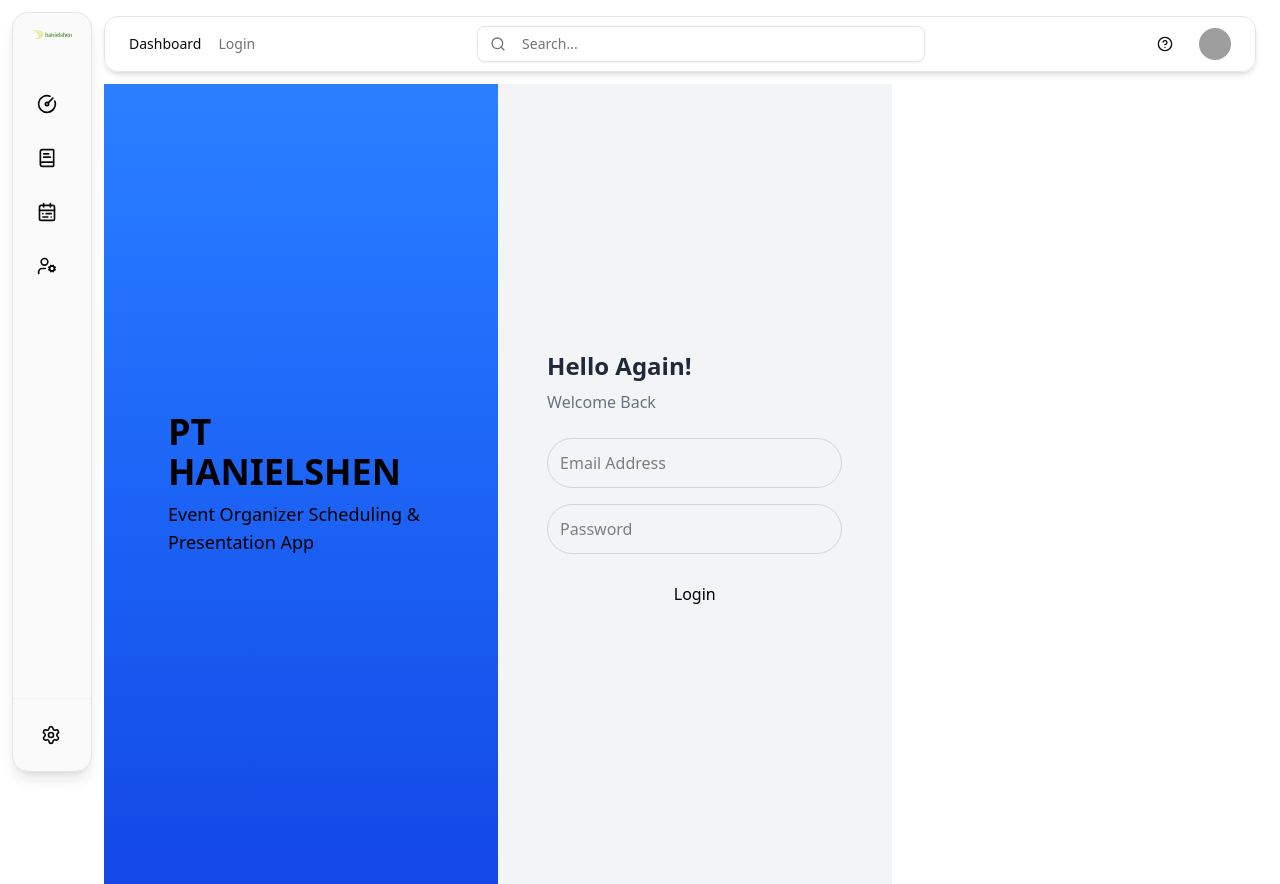
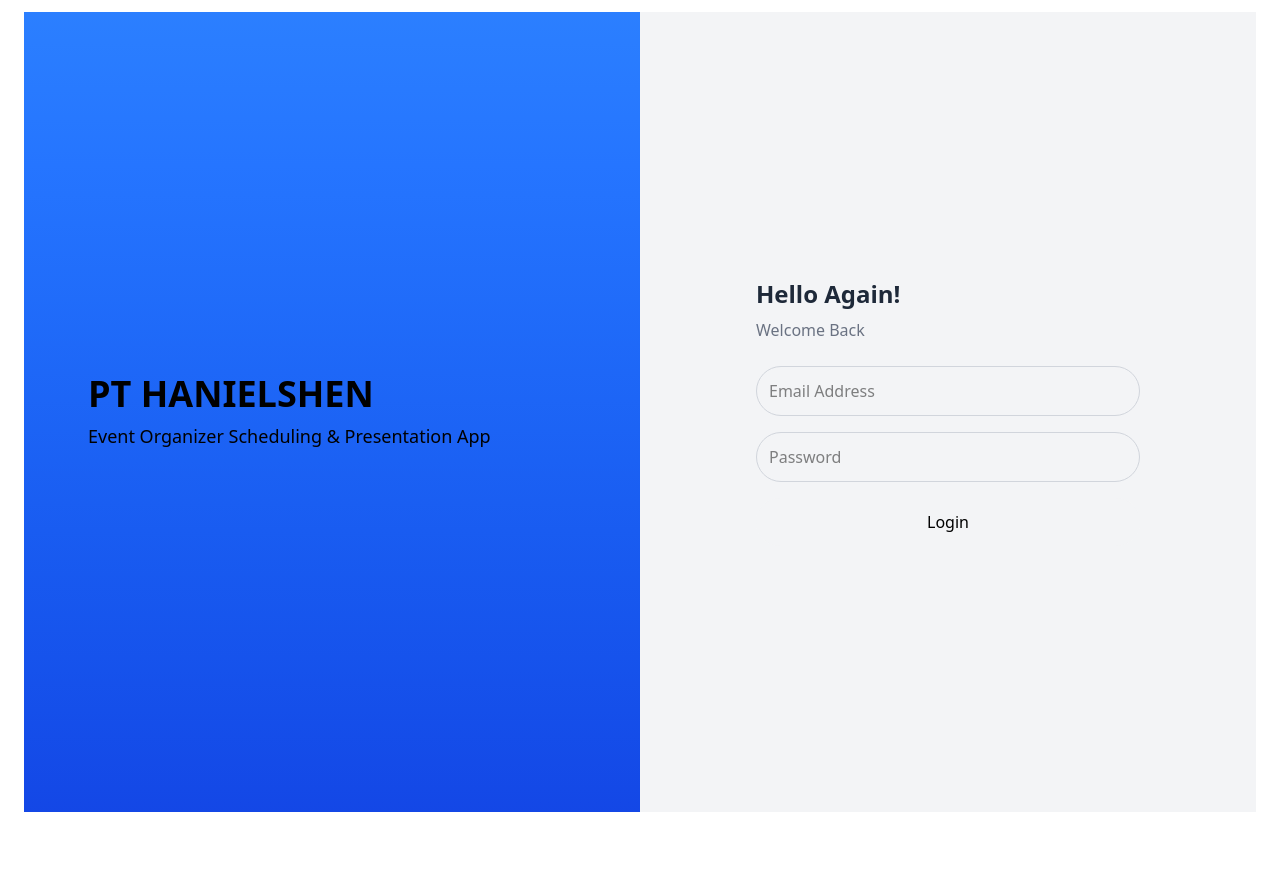
Before and after one commit to amrptraaa/PT-Hanielshen_Internship, a Next.js app in the folder frontend/: page /login in a window 1280 px wide. After the commit the page ends 812 px from the top, so only its background shows below. Built offline with nearby package versions, Linux system fonts and the light colour scheme; grey boxes are pictures that could not be loaded.

Commit message:
memperbaiki login tapi belum baik

```diff
--- a/frontend/src/app/(auth)/layout.tsx
+++ b/frontend/src/app/(auth)/layout.tsx
@@ -1,7 +1,10 @@
-export default function LoginLayout({
+// src/app/(auth)/layout.tsx
+export default function AuthLayout({
   children,
 }: {
   children: React.ReactNode;
 }) {
-  return <div className="flex h-screen">{children}</div>;
+  // Kembalikan hanya wadah kosong untuk anak-anaknya.
+  // Ini mencegah layout global (dengan Sidebar/TopNav) diterapkan.
+  return <>{children}</>;
 }
--- /dev/null
+++ b/frontend/src/app/LayoutSwitcher.tsx
@@ -0,0 +1,55 @@
+// src/app/LayoutSwitcher.tsx
+"use client";
+
+import { usePathname } from "next/navigation";
+import Sidebar from "@/components/Sidebar";
+import TopNav from "@/components/TopNav";
+import Providers from "./providers";
+import ThemeWrapper from "@/components/ThemeWrapper";
+import { ReactNode } from "react";
+
+type Props = {
+  children: ReactNode;
+};
+
+export default function LayoutSwitcher({ children }: Props) {
+  const pathname = usePathname();
+
+  // Daftar path yang TIDAK ingin menampilkan Sidebar dan TopNav
+  const noNavPaths = ["/login"]; // Tambahkan path lain jika diperlukan
+
+  const hideNav = noNavPaths.includes(pathname);
+
+  if (hideNav) {
+    // Jika path ada di daftar noNavPaths, kembalikan layout minimal
+    return (
+      <main className="ml-0 flex-1 transition-all">
+        {" "}
+        {/* ml-0 karena sidebar tidak ditampilkan */}
+        <Providers>
+          <ThemeWrapper>
+            {/* TopNav tidak dirender */}
+            <main className="px-6 mt-3">{children}</main>
+          </ThemeWrapper>
+        </Providers>
+      </main>
+    );
+  }
+
+  // Jika path *bukan* di daftar noNavPaths, gunakan layout normal
+  return (
+    <>
+      <Sidebar />
+      <main className="ml-[80px] flex-1 transition-all">
+        {" "}
+        {/* ml-[80px] karena sidebar ditampilkan */}
+        <Providers>
+          <ThemeWrapper>
+            <TopNav />
+            <main className="px-6 mt-3">{children}</main>
+          </ThemeWrapper>
+        </Providers>
+      </main>
+    </>
+  );
+}
--- a/frontend/src/app/layout.tsx
+++ b/frontend/src/app/layout.tsx
@@ -1,3 +1,4 @@
+// src/app/layout.tsx
 import type { Metadata } from "next";
 import { Geist, Geist_Mono } from "next/font/google";
 import "./globals.css";
@@ -5,6 +6,9 @@ import Providers from "./providers";
 import Sidebar from "@/components/Sidebar";
 import ThemeWrapper from "@/components/ThemeWrapper";
 import TopNav from "@/components/TopNav";
+
+// Impor komponen client-side
+import LayoutSwitcher from "./LayoutSwitcher";
 
 const geistSans = Geist({
   variable: "--font-geist-sans",
@@ -31,15 +35,8 @@ export default function RootLayout({
       <body
         className={`${geistSans.variable} ${geistMono.variable} antialiased flex`}
       >
-        <Sidebar />
-        <main className="ml-[80px] flex-1 transition-all">
-          <Providers>
-            <ThemeWrapper>
-              <TopNav />
-              <main className="px-6 mt-3">{children}</main>
-            </ThemeWrapper>
-          </Providers>
-        </main>
+        {/* Gunakan komponen client-side untuk logika tampilan */}
+        <LayoutSwitcher>{children}</LayoutSwitcher>
       </body>
     </html>
   );
```
